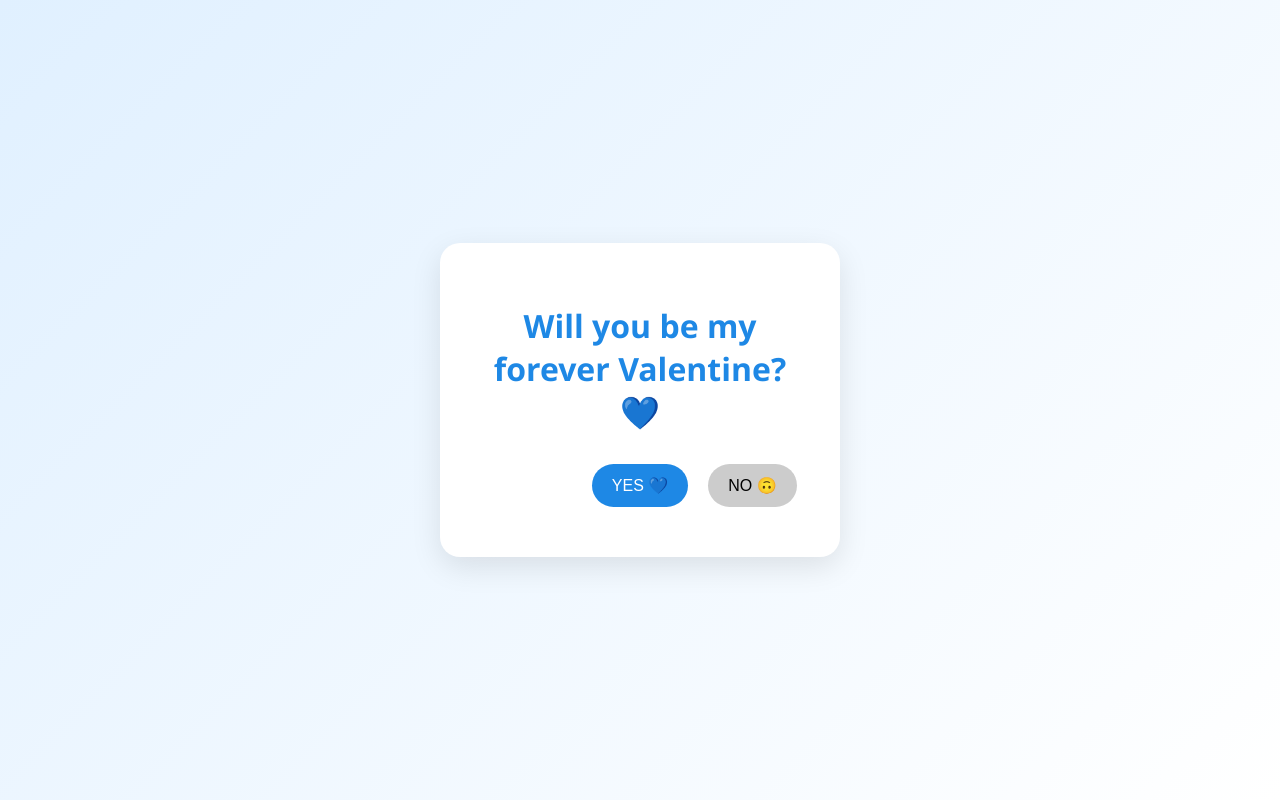
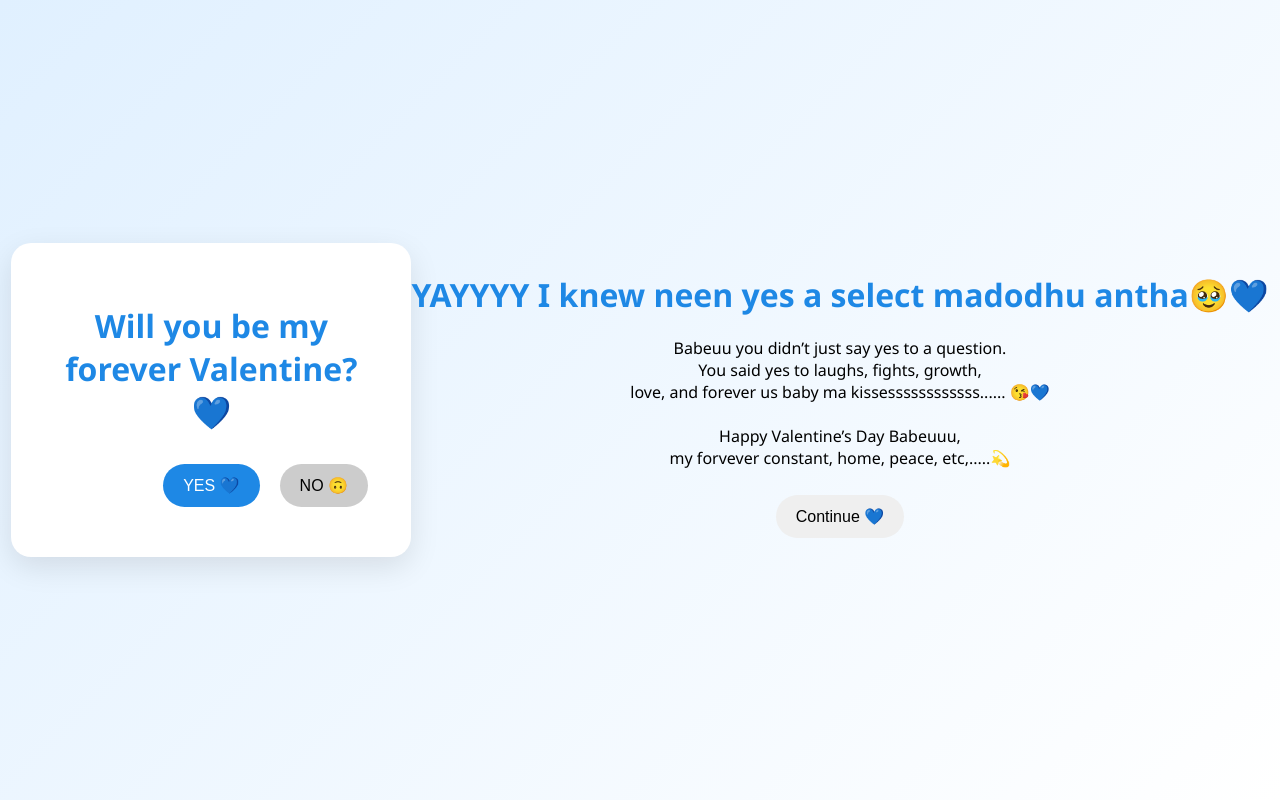
Before and after one commit to harishkadam1998-debug/forever-valentine, a plain HTML site: page index.html in a window 1280 px wide. Drawn offline with Linux system fonts and the light colour scheme.

Commit message:
Update index.html

```diff
--- a/index.html
+++ b/index.html
@@ -62,15 +62,20 @@
     <button id="no">NO 🙃</button>
   </div>
 
-  <div class="box message" id="yesMessage">
-    <h1>YAYYYY 🥹💙</h1>
-    <p>
-      You didn’t just say yes to a question.
-      You said yes to laughs, fights, growth, love, and forever.
-      <br><br>
-      Happy Valentine’s Day, my favorite human 💫
-    </p>
-  </div>
+  <div class="card hidden" id="answer">
+  <h1>YAYYYY I knew neen yes a select madodhu antha🥹💙</h1>
+
+  <p>
+    Babeuu you didn’t just say yes to a question. <br>
+    You said yes to laughs, fights, growth, <br>
+    love, and forever us baby ma kissessssssssssss...... 😘💙
+    <br><br>
+    Happy Valentine’s Day Babeuuu,<br>
+    my forvever constant, home, peace, etc,.....💫
+  </p>
+
+  <button id="continue">Continue 💙</button>
+</div>
 
 <script>
   const noBtn = document.getElementById("no");
```
